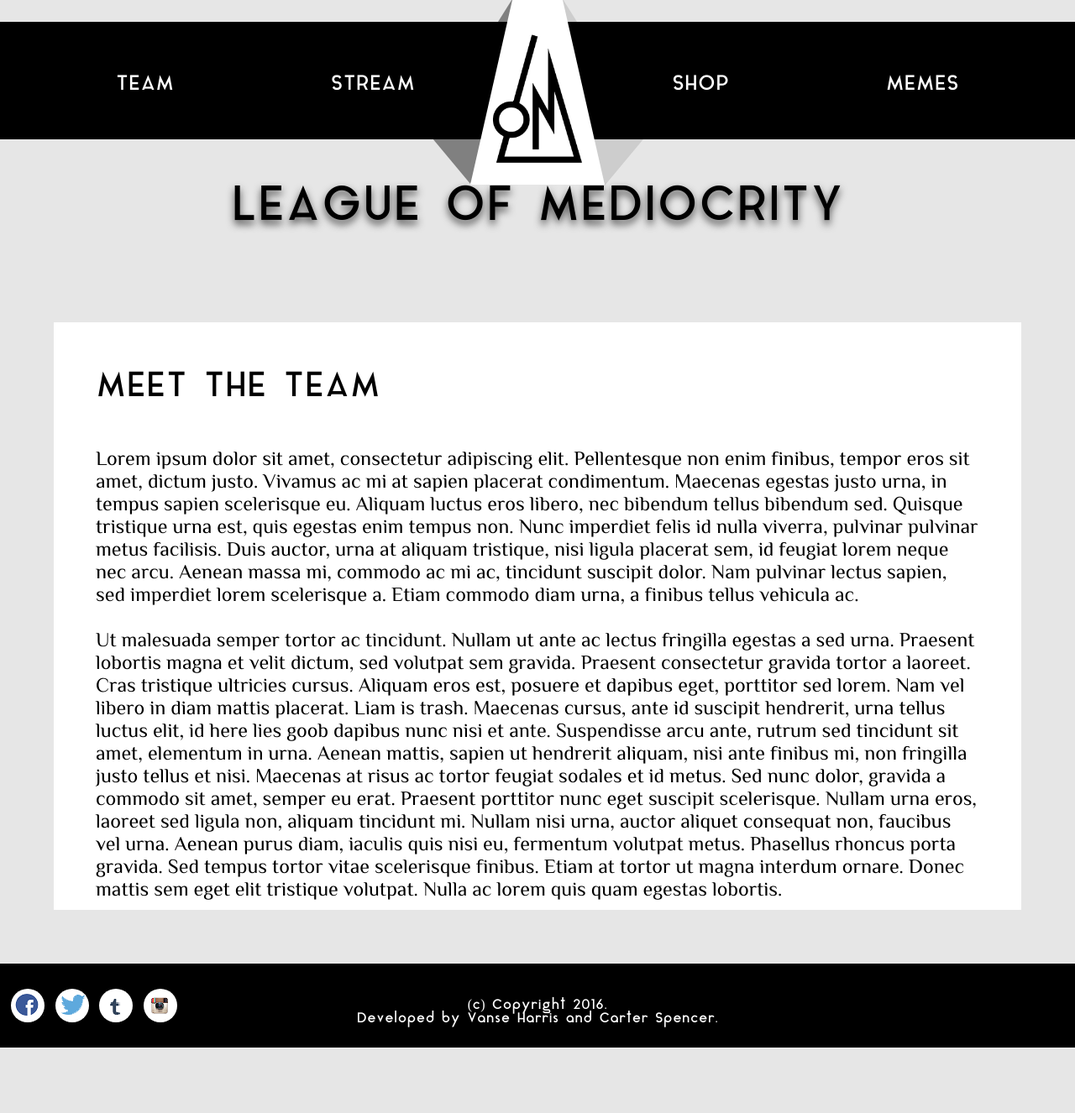
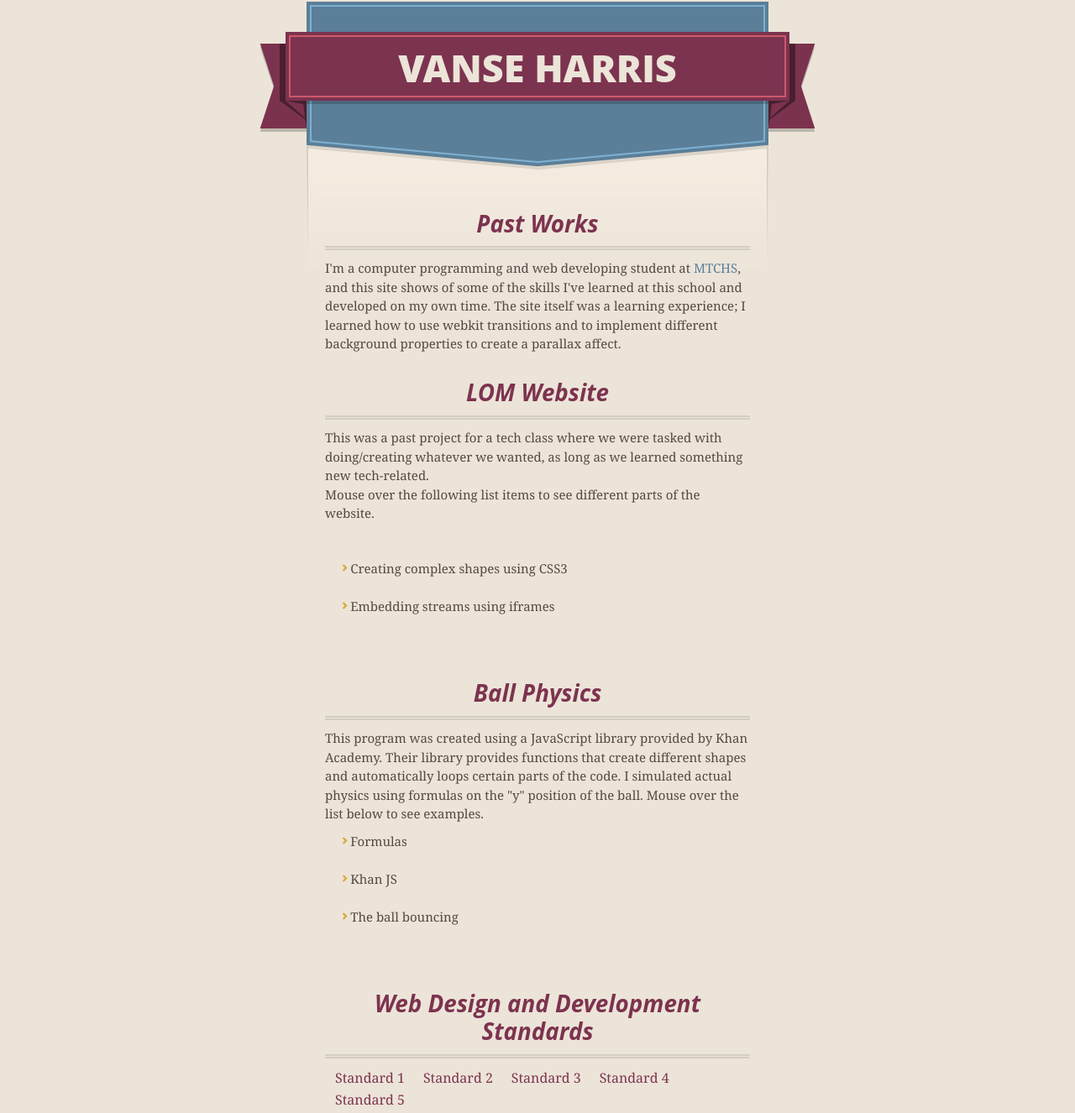
Before and after one commit to Wagablaga/wagablaga.github.io, a plain HTML site: page index.html in a window 1280 px wide. Shown: the top 1326 px of the page at 84% size. Before the commit the page ends 1248 px from the top, so only its background shows below. Drawn offline with Linux system fonts and the light colour scheme.

Commit message:
Update index.html

```diff
--- a/index.html
+++ b/index.html
@@ -1,89 +1,154 @@
-<!doctype html>
+<!DOCTYPE html>
 <html>
-<head>
+  <head>
 
 
+   <link rel="stylesheet" href="stylesheets/styles.css" media="screen">
+	<link rel="icon" type="image/x-icon" href="images/wagablogo.jpg"/>
+    <title>VH Portfolio</title>
+  </head>
 
-<link href="https://fonts.googleapis.com/css?family=Josefin+Sans" rel="stylesheet" type="text/css">
+  <body>
 
-<link href='https://fonts.googleapis.com/css?family=Philosopher' rel='stylesheet' type='text/css'>
+    <div class="shell">
 
-<link rel="stylesheet" type="text/css" href="style.css" />
+      <header>
+        <span class="ribbon-outer">
+          <span class="ribbon-inner">
+            <h1>Vanse Harris</h1>
+            <h2></h2>
+          </span>
+          <span class="left-tail"></span>
+          <span class="right-tail"></span>
+        </span>
+      </header>
 
-<meta charset="utf-8">
-
-<title>League of Mediocrity</title>
-
-<link rel="icon" type="image/x-icon" href="images/lom-logo.png"/>
-</head>
-<body>
+      <div id="no-downloads">
+        <span class="inner">
+        </span>
+      </div>
 
 
+      <span class="banner-fix"></span>
 
-<!--Black bar -->
-<div id="blackbar">
-	<a href="index.html" id="team"> TEAM 	</a>
-	<a href="stream.html" id="stream"> STREAM	</a>
-	<a href="http://memesvault.com/wp-content/uploads/Pepe-The-Frog-Enough-17.gif" id="memes">	MEMES 	</a>
-	<a href="shop.html" id="shop"> 	SHOP	</a>
-</div>
 
-<!--White Trapezoid behind logo-->
-<div id="divi">
-	<div id="white-trapezoid">
-		<img draggable="false" src="images/lom-logo.png" id="logo-main"/>
+      <section id="main_content">
+        <h3>
+<a id="welcome-to-github-pages" class="anchor" href="#welcome-to-github-pages" aria-hidden="true"><span aria-hidden="true" class="octicon octicon-link"></span></a>Past Works</h3>
 
-		<div id="bottom-right" > </div>
-		<div id="bottom-left" > </div>
-		<div id="top-right"> </div>
-		<div id="top-left"> </div>
+<p>I'm a computer programming and web developing student at <a target="_blank" class="school-link" href="http://mtchs.org">MTCHS</a>, and this site shows of some of the skills
+I've learned at this school and developed on my own time. The site itself was a learning experience; I learned how to use webkit transitions and to implement different background properties to create a parallax affect.
 
-	</div>
+<h3>
+<a id="designer-templates" class="anchor" href="#designer-templates" aria-hidden="true"><span aria-hidden="true" class="octicon octicon-link"></span></a>LOM Website</h3>
+
+<p>This was a past project for a tech class where we were tasked with doing/creating whatever we wanted, as long as we learned something new tech-related.
+        <br> Mouse over the following list items to see different parts of the website.</p>
+
+<br>
+<ul>
+  <li>Creating complex shapes using CSS3<img id="css3" class="LOMpics" src="images/LOM snip.png" draggable="false" height="200" width="200">  </li>
+  <br>
+  <li>Embedding streams using iframes <img id="css3" class="LOMpics" src="https://mychihuahuasblog.files.wordpress.com/2014/11/funnychihuahua.gif" draggable="false" height="200" width="200"> </li>
+
+  <br> <br>
+</ul>
+
+<h3>
+<a id="creating-pages-manually" class="anchor" href="#creating-pages-manually" aria-hidden="true"><span aria-hidden="true" class="octicon octicon-link"></span></a>Ball Physics</h3>
+
+<div id="bpdiv">
+<p>This program was created using a JavaScript library provided by Khan Academy. Their library provides functions that create different shapes and automatically loops certain parts of the code. I simulated actual physics using formulas on the "y" position of the ball. Mouse over the list below to see examples.</p>
+
+	<ul id="balllist">
+		<li>Formulas 		<img  draggable="false" class="BPpics" id="formula" src="images/Formula.png">
+		</li>
+		<br>
+		<li>Khan JS 		<img class="BPpics" id="kjs" width="360" height="180"  src="images/KhanJS.png"></li>
+		<br>
+		<li>The ball bouncing<img class="BPpics" id="ballgif" width="140" height="100" src="images/ballgif.gif"></li>
+
+		<br><br>
+	</ul>
 </div>
 
 
 
+<h3>
+<a id="authors-and-contributors" class="anchor" href="#authors-and-contributors" aria-hidden="true"><span aria-hidden="true" class="octicon octicon-link"></span></a>Web Design and Development Standards</h3>
 
 
-<div id="titlediv"
-<h1 id="title">LEAGUE OF MEDIOCRITY</h1>
+<script>
+var stand = function(){
+}
+</script>
+
+<div class="dropdown">
+  <button class="dropbtn">Standard 1</button>
+  <div class="dropdown-content">
+    <a href="Standard1.html">Standard 1.1</a>
+    <a href="Standard1.html">Standard 1.2</a>
+    <a href="Standard1.html">Standard 1.3</a>
+  </div>
 </div>
- <div id="main">
- <h2 id="meet">MEET THE TEAM</h2>
 
- <p id="main-content">
-Lorem ipsum dolor sit amet, consectetur adipiscing elit. Pellentesque non enim finibus, tempor eros sit amet, dictum justo. Vivamus ac mi at sapien placerat condimentum. Maecenas egestas justo urna, in tempus sapien scelerisque eu. Aliquam luctus eros libero, nec bibendum tellus bibendum sed. Quisque tristique urna est, quis egestas enim tempus non. Nunc imperdiet felis id nulla viverra, pulvinar pulvinar metus facilisis. Duis auctor, urna at aliquam tristique, nisi ligula placerat sem, id feugiat lorem neque nec arcu. Aenean massa mi, commodo ac mi ac, tincidunt suscipit dolor. Nam pulvinar lectus sapien, sed imperdiet lorem scelerisque a. Etiam commodo diam urna, a finibus tellus vehicula ac.
-<br><br>
-Ut malesuada semper tortor ac tincidunt. Nullam ut ante ac lectus fringilla egestas a sed urna. Praesent lobortis magna et velit dictum, sed volutpat sem gravida. Praesent consectetur gravida tortor a laoreet. Cras tristique ultricies cursus. Aliquam eros est, posuere et dapibus eget, porttitor sed lorem. Nam vel libero in diam mattis placerat. Liam is trash. Maecenas cursus, ante id suscipit hendrerit, urna tellus luctus elit, id here lies goob dapibus nunc nisi et ante. Suspendisse arcu ante, rutrum sed tincidunt sit amet, elementum in urna. Aenean mattis, sapien ut hendrerit aliquam, nisi ante finibus mi, non fringilla justo tellus et nisi. Maecenas at risus ac tortor feugiat sodales et id metus. Sed nunc dolor, gravida a commodo sit amet, semper eu erat. Praesent porttitor nunc eget suscipit scelerisque.
+<div class="dropdown">
+  <button class="dropbtn">Standard 2</button>
+  <div class="dropdown-content">
+    <a href="Standard2.html">Standard 2.1</a>
+    <a href="Standard2.html">Standard 2.2</a>
+    <a href="Standard2.html">Standard 2.3</a>
+    <a href="Standard2.html">Standard 2.4</a>
+  </div>
+</div>
 
-Nullam urna eros, laoreet sed ligula non, aliquam tincidunt mi. Nullam nisi urna, auctor aliquet consequat non, faucibus vel urna. Aenean purus diam, iaculis quis nisi eu, fermentum volutpat metus. Phasellus rhoncus porta gravida. Sed tempus tortor vitae scelerisque finibus. Etiam at tortor ut magna interdum ornare. Donec mattis sem eget elit tristique volutpat. Nulla ac lorem quis quam egestas lobortis.
- </p>
+<div class="dropdown">
+  <button class="dropbtn">Standard 3</button>
+  <div class="dropdown-content">
+    <a href="Standard3.html">Standard 3.1</a>
+    <a href="Standard3.html">Standard 3.2</a>
+
+  </div>
+</div>
+
+<div class="dropdown">
+  <button class="dropbtn">Standard 4</button>
+  <div class="dropdown-content">
+    <a href="Standard4.html">Standard 4.1</a>
+    <a href="Standard4.html">Standard 4.2</a>
+    <a href="Standard4.html">Standard 4.3</a>
+  </div>
+</div>
+
+<div class="dropdown">
+  <button class="dropbtn">Standard 5</button>
+  <div class="dropdown-content">
+    <a href="Standard5.html">Standard 5.1</a>
+    <a href="Standard5.html">Standard 5.2</a>
+    <a href="Standard5.html">Standard 5.3</a>
+  </div>
+</div>
+
+<h3 id="soc">
+<a id="support-or-contact" class="anchor" href="#support-or-contact" aria-hidden="true"><span aria-hidden="true" class="octicon octicon-link"></span></a>Support or Contact</h3>
+
+<p>Need to contact me? Email me <a id="cEmail" type="Email" href="mailto:vanse.harris@mtchs.org">here</a> or at 208-850-1189.</p>
+      </section>
+
+      <footer>
+        <span class="ribbon-outer">
+          <span class="ribbon-inner">
+            <p>See my other projects on  <a href="https://github.com/Wagablaga">GitHub</a></p>
+          </span>
+          <span class="left-tail"></span>
+          <span class="right-tail"></span>
+        </span>
+        <p>Vanse Harris</p>
+        <span class="octocat"></span>
+      </footer>
+
+    </div>
 
 
- </div>
-
-
-
-
-
-
-
-
-</body>
-
-<footer>
-<!-- Social Media Circles -->
-
-<ul>
-<li><div id="sm1"> <img id ="fb" src="images/fblogo.png"> </div></li>
-<li><div id="sm2"> <img id ="twit" src="images/twitlogo.png"> </div></li>
-<li><div id="sm3"> <img id="tumb" src="images/tumblrlogo.png"> </div></li>
-<li><div id="sm4"> <img id="insta" src="images/instalogo.png"> </div></li>
-</ul>
-	<p id="cr">(c) Copyright 2016.</p>
-
-	<p id="dvlp">Developed by Vanse Harris and Carter Spencer.</p>
-
-</footer>
-
+  </body>
 </html>
```
